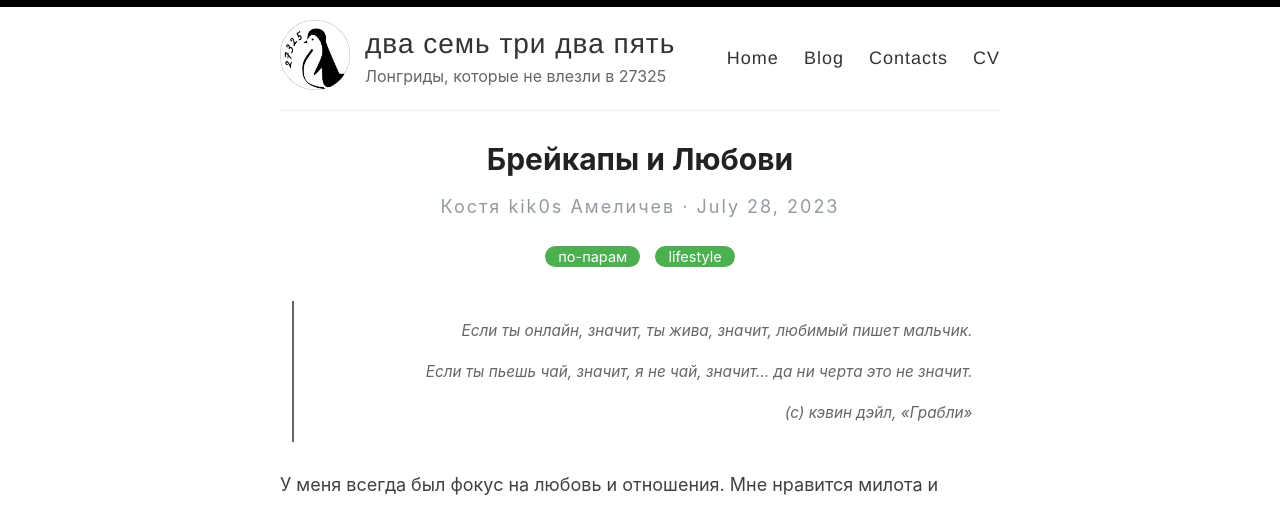
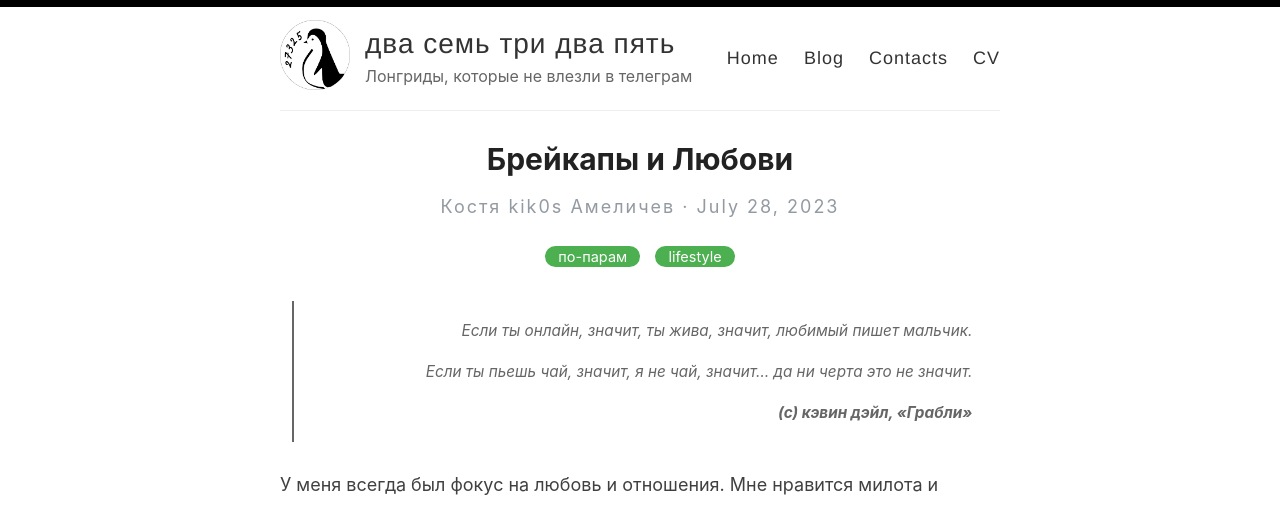
Before and after one commit to KiK0S/kik0s.github.io, a Jekyll site: the page built from _posts/2023-07-28-loves-and-breakups.md, in a window 1280 px wide and 900 px high. Shown: the top 505 px of the window. Built offline with Jekyll 4.4.1, drawn with Linux system fonts in a browser that asks for light colours.

Commit message:
minor format changes

```diff
--- a/_config.yml
+++ b/_config.yml
@@ -9,7 +9,7 @@ name: два семь три два пять
 author: Костя kik0s Амеличев
 
 # Short bio or description (displayed in the header)
-description: Лонгриды, которые не влезли в 27325
+description: Лонгриды, которые не влезли в телеграм
 
 # URL of your avatar or profile pic (you could use your GitHub profile pic)
 avatar: /images/27325.png
--- a/_posts/2023-07-28-loves-and-breakups.md
+++ b/_posts/2023-07-28-loves-and-breakups.md
@@ -10,7 +10,7 @@ categories: [по-парам, lifestyle]
 >
 > Если ты пьешь чай, значит, я не чай, значит... да ни черта это не значит.
 >
-> (с) кэвин дэйл, <<Грабли>>
+> **(с) кэвин дэйл, <<Грабли>>**
 
 
 <!--more-->
@@ -165,7 +165,7 @@ categories: [по-парам, lifestyle]
 >
 > Назначаю встречу в пять.
 >
-> (c) Созвездие Отрезок, <<Елизавета>>
+> **(c) Созвездие Отрезок, <<Елизавета>>**
 
 Я уже говорил, что мои тиндер-дейты были кринжем.
 
```
Also changed, not shown: _posts/2023-07-09-studies-and-hse.md (+1 -1 lines), _posts/2023-07-21-friends-and-blogs.md (+1 -1 lines).
